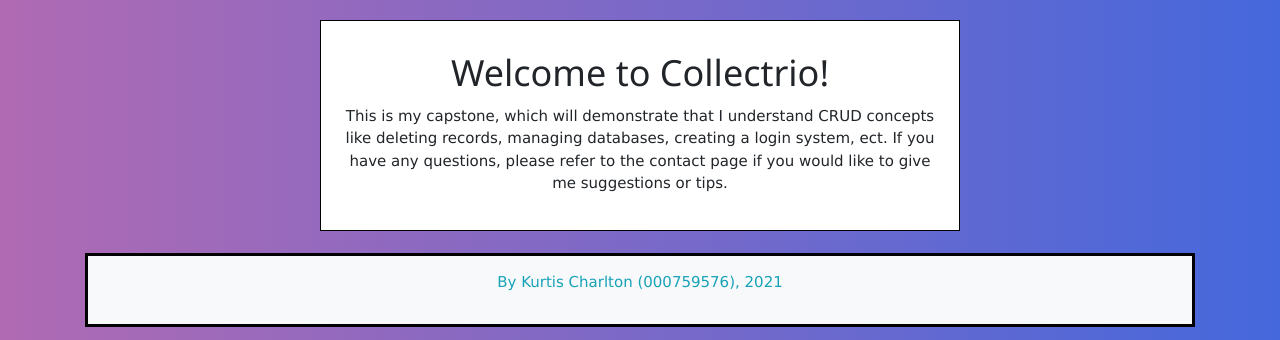
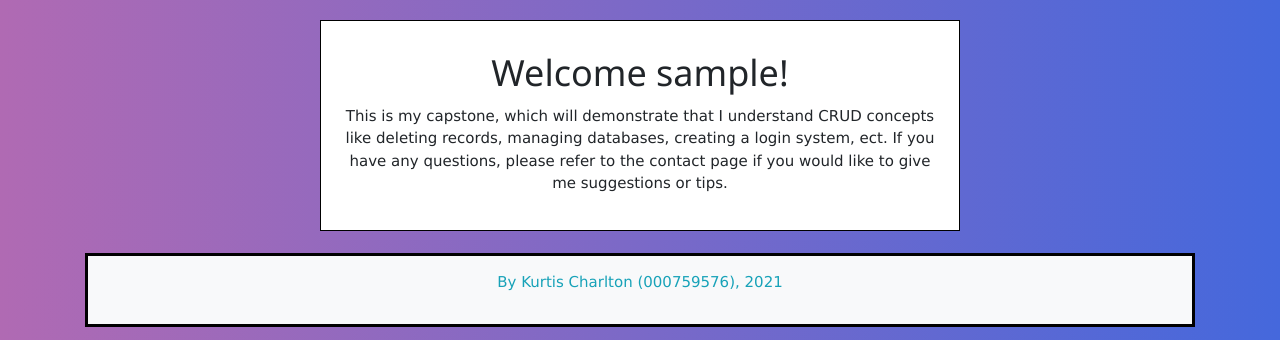
Before and after one commit to lazipops/collectrio, a PHP site: page /nav.php in a window 1280 px wide. Shown: the part 107-447 px from the top of the page. Run offline with PHP 8.4, Linux system fonts and the light colour scheme; the visitor is signed in with stand-in values (Sample User, id 1); some libraries are stand-ins or nearby versions; some web fonts are replaced.

Commit message:
added welcome message with the user's name to home screen

```diff
--- a/nav.php
+++ b/nav.php
@@ -56,7 +56,7 @@
         </div>
 
         <div class="mainContent target">
-            <h1>Welcome to Collectrio!</h1>
+            <h1>Welcome <?= $_SESSION['username'] ?>!</h1>
             <p>This is my capstone, which will demonstrate that I understand CRUD concepts like deleting records, managing databases, creating a login system, ect.
                 If you have any questions, please refer to the contact page if you would like to give me suggestions or tips.
             </p>
```
